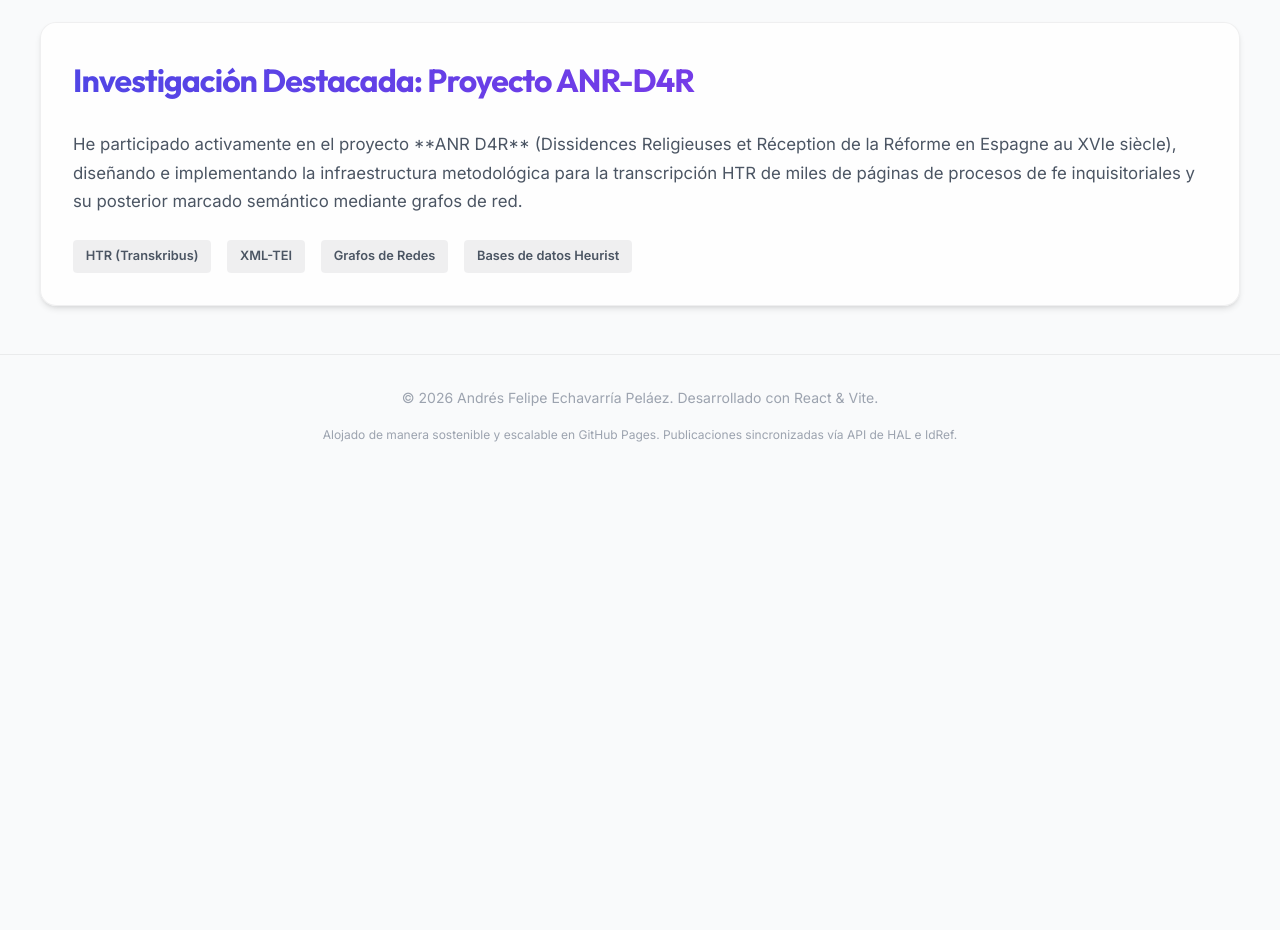
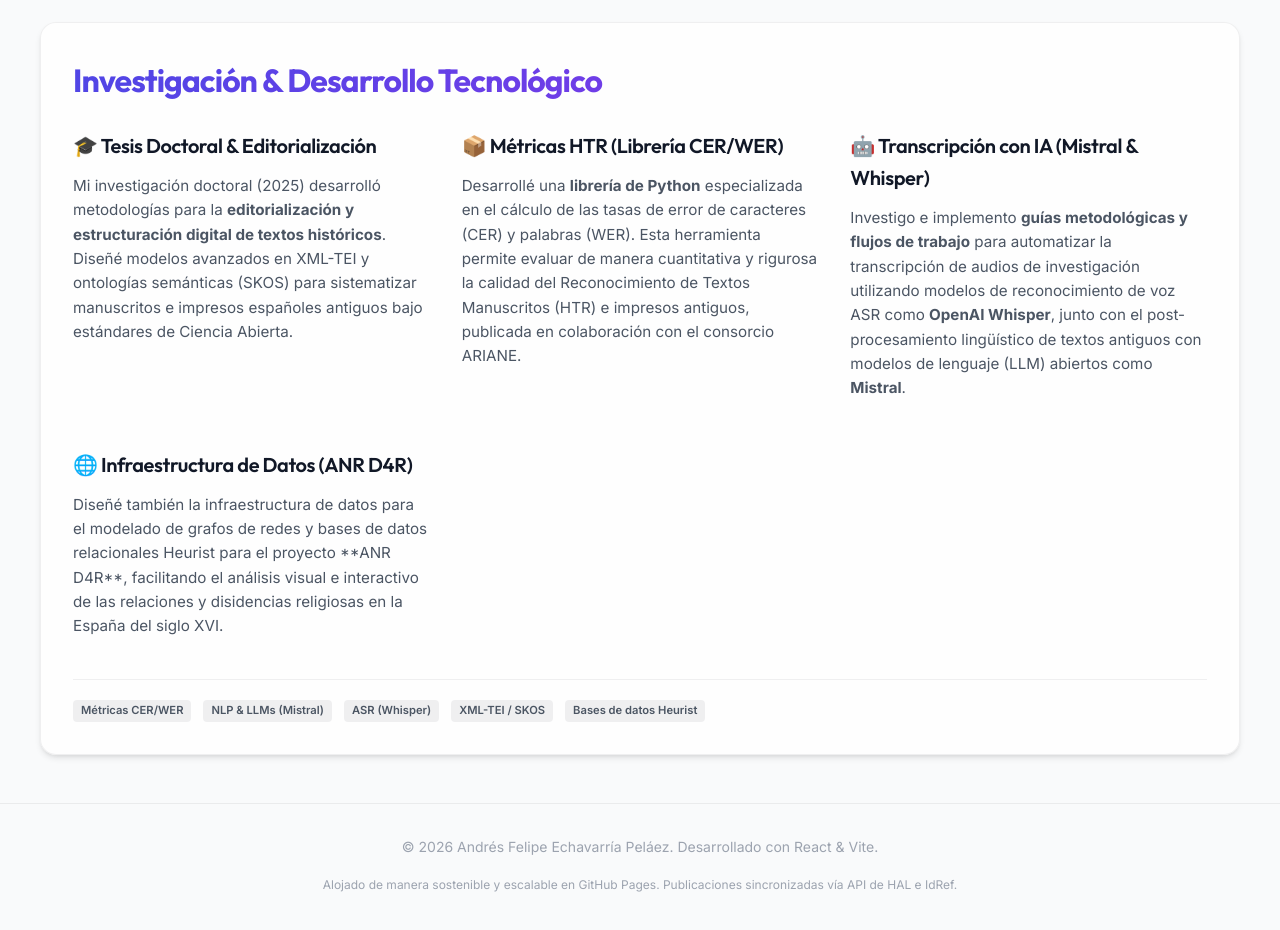
Before and after one commit to andresecha/personal, a React (Vite) app: page / in a window 1280 px wide. Shown: the part 800-1730 px from the top of the page. Before the commit the page ends 1293 px from the top, so only its background shows below. Built offline with nearby package versions, Linux system fonts and the light colour scheme.

Commit message:
feat: reestructura tarjeta destacada y añade herramienta Mistral/Whisper

```diff
--- a/src/App.jsx
+++ b/src/App.jsx
@@ -48,6 +48,12 @@ const tools = [
     desc: 'Herramienta en Python para evaluar el rendimiento de modelos de Reconocimiento Automático de Textos (HTR/OCR) en manuscritos antiguos, calculando tasas de error de caracteres (CER) y palabras (WER).',
     tags: ['Python', 'HTR', 'Evaluación'],
     link: 'https://gitlab.huma-num.fr/aechavarria/cer-wer'
+  },
+  {
+    title: 'Guías de Transcripción con Mistral y Whisper',
+    desc: 'Metodologías y flujos de trabajo en Python para transcribir audios de investigación de manera automatizada con OpenAI Whisper e integrar modelos de lenguaje abiertos como Mistral para el post-procesamiento lingüístico de textos antiguos.',
+    tags: ['Python', 'Mistral LLM', 'Whisper ASR', 'AI'],
+    link: 'https://gitlab.huma-num.fr/aechavarria/whisper-mistral-guides'
   },
   {
     title: 'Script Ariane de FAIRización de Datos',
@@ -324,18 +330,53 @@ function App() {
             </div>
 
             {/* Featured Research Card */}
-            <div className="card animate-slide-up" style={{ marginTop: '2rem' }} id="featured-project-card">
-              <h2 className="text-gradient">Investigación Destacada: Proyecto ANR-D4R</h2>
-              <p style={{ fontSize: '1.05rem', lineHeight: '1.7', marginBottom: '1.5rem' }}>
-                He participado activamente en el proyecto **ANR D4R** (Dissidences Religieuses et Réception de la Réforme en Espagne au XVIe siècle),
-                diseñando e implementando la infraestructura metodológica para la transcripción HTR de miles de páginas de
-                procesos de fe inquisitoriales y su posterior marcado semántico mediante grafos de red.
-              </p>
-              <div style={{ display: 'flex', gap: '1rem', flexWrap: 'wrap' }}>
-                <span className="tool-tag" style={{ padding: '0.4rem 0.8rem', fontSize: '0.8rem' }}>HTR (Transkribus)</span>
-                <span className="tool-tag" style={{ padding: '0.4rem 0.8rem', fontSize: '0.8rem' }}>XML-TEI</span>
-                <span className="tool-tag" style={{ padding: '0.4rem 0.8rem', fontSize: '0.8rem' }}>Grafos de Redes</span>
-                <span className="tool-tag" style={{ padding: '0.4rem 0.8rem', fontSize: '0.8rem' }}>Bases de datos Heurist</span>
+            <div className="card animate-slide-up" style={{ marginTop: '2rem', textAlign: 'left' }} id="featured-project-card">
+              <h2 className="text-gradient" style={{ marginBottom: '1.5rem' }}>Investigación & Desarrollo Tecnológico</h2>
+
+              <div style={{ display: 'grid', gridTemplateColumns: 'repeat(auto-fit, minmax(280px, 1fr))', gap: '2rem' }}>
+                <div>
+                  <h3 style={{ display: 'flex', alignItems: 'center', gap: '0.5rem', color: 'var(--text-primary)', marginBottom: '0.75rem' }}>
+                    🎓 Tesis Doctoral & Editorialización
+                  </h3>
+                  <p style={{ fontSize: '0.95rem', lineHeight: '1.6', color: 'var(--text-secondary)' }}>
+                    Mi investigación doctoral (2025) desarrolló metodologías para la <strong>editorialización y estructuración digital de textos históricos</strong>. Diseñé modelos avanzados en XML-TEI y ontologías semánticas (SKOS) para sistematizar manuscritos e impresos españoles antiguos bajo estándares de Ciencia Abierta.
+                  </p>
+                </div>
+
+                <div>
+                  <h3 style={{ display: 'flex', alignItems: 'center', gap: '0.5rem', color: 'var(--text-primary)', marginBottom: '0.75rem' }}>
+                    📦 Métricas HTR (Librería CER/WER)
+                  </h3>
+                  <p style={{ fontSize: '0.95rem', lineHeight: '1.6', color: 'var(--text-secondary)' }}>
+                    Desarrollé una <strong>librería de Python</strong> especializada en el cálculo de las tasas de error de caracteres (CER) y palabras (WER). Esta herramienta permite evaluar de manera cuantitativa y rigurosa la calidad del Reconocimiento de Textos Manuscritos (HTR) e impresos antiguos, publicada en colaboración con el consorcio ARIANE.
+                  </p>
+                </div>
+
+                <div>
+                  <h3 style={{ display: 'flex', alignItems: 'center', gap: '0.5rem', color: 'var(--text-primary)', marginBottom: '0.75rem' }}>
+                    🤖 Transcripción con IA (Mistral & Whisper)
+                  </h3>
+                  <p style={{ fontSize: '0.95rem', lineHeight: '1.6', color: 'var(--text-secondary)' }}>
+                    Investigo e implemento <strong>guías metodológicas y flujos de trabajo</strong> para automatizar la transcripción de audios de investigación utilizando modelos de reconocimiento de voz ASR como <strong>OpenAI Whisper</strong>, junto con el post-procesamiento lingüístico de textos antiguos con modelos de lenguaje (LLM) abiertos como <strong>Mistral</strong>.
+                  </p>
+                </div>
+
+                <div>
+                  <h3 style={{ display: 'flex', alignItems: 'center', gap: '0.5rem', color: 'var(--text-primary)', marginBottom: '0.75rem' }}>
+                    🌐 Infraestructura de Datos (ANR D4R)
+                  </h3>
+                  <p style={{ fontSize: '0.95rem', lineHeight: '1.6', color: 'var(--text-secondary)' }}>
+                    Diseñé también la infraestructura de datos para el modelado de grafos de redes y bases de datos relacionales Heurist para el proyecto **ANR D4R**, facilitando el análisis visual e interactivo de las relaciones y disidencias religiosas en la España del siglo XVI.
+                  </p>
+                </div>
+              </div>
+
+              <div style={{ display: 'flex', gap: '0.75rem', flexWrap: 'wrap', marginTop: '1.5rem', borderTop: '1px solid var(--border-color)', paddingTop: '1.25rem' }}>
+                <span className="tool-tag">Métricas CER/WER</span>
+                <span className="tool-tag">NLP & LLMs (Mistral)</span>
+                <span className="tool-tag">ASR (Whisper)</span>
+                <span className="tool-tag">XML-TEI / SKOS</span>
+                <span className="tool-tag">Bases de datos Heurist</span>
               </div>
             </div>
           </section>
```
